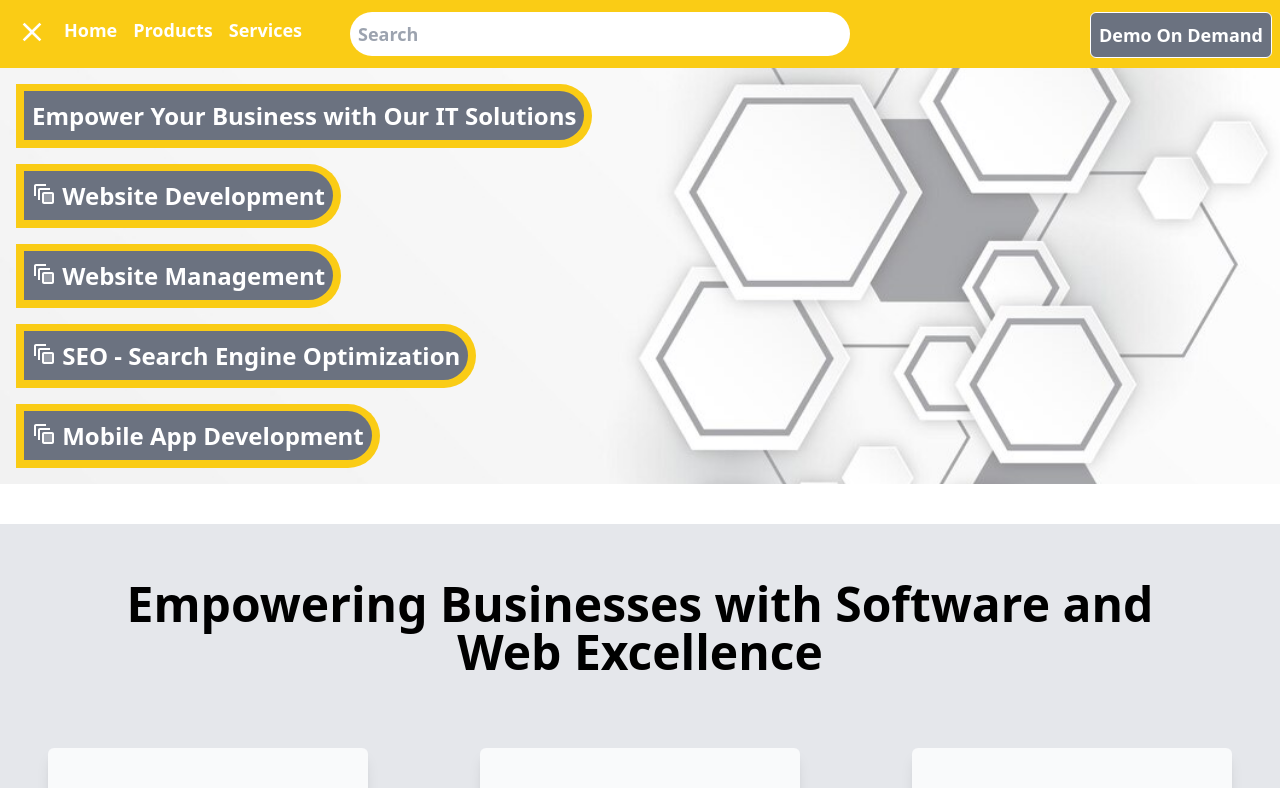
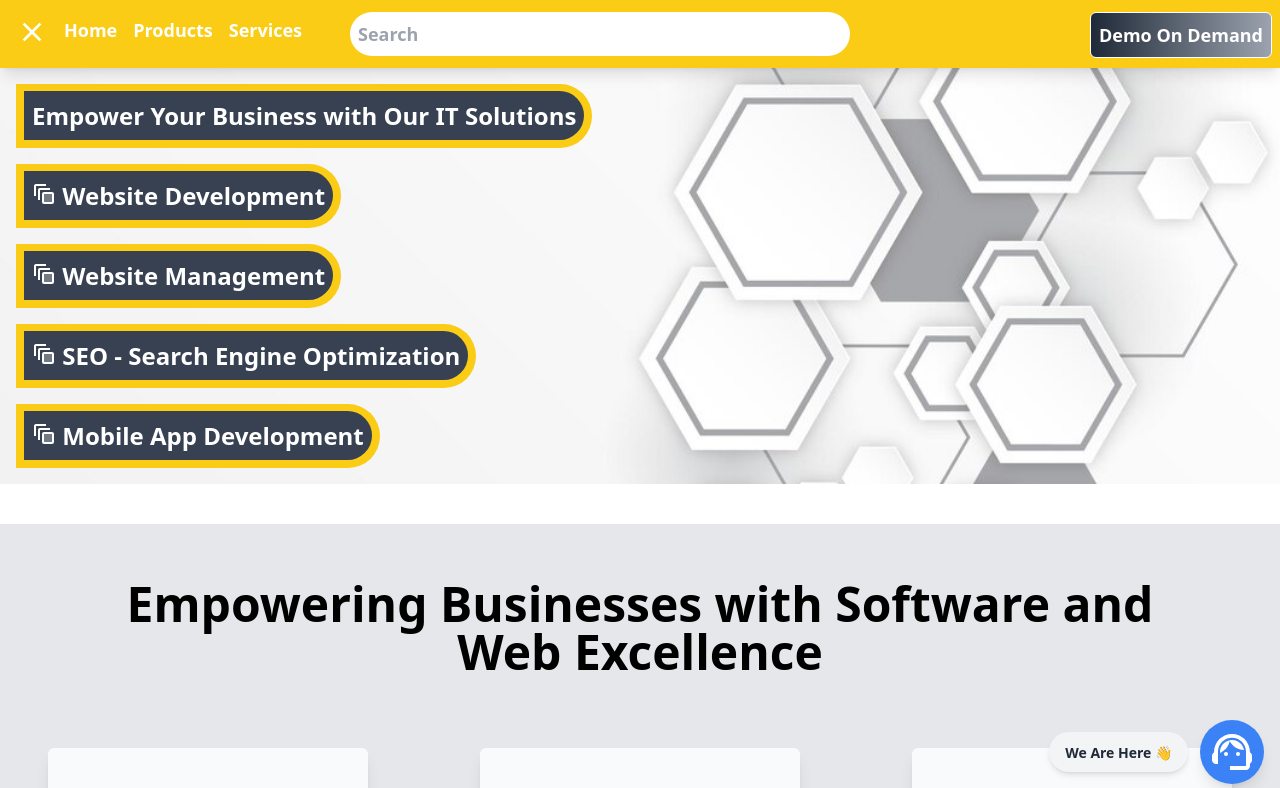
Before and after one commit to ashishkr26/webtrix, a React (Create React App) app: page / in a window 1280 px wide. Shown: the top 788 px of the page. Built offline with nearby package versions, Linux system fonts and the light colour scheme.

Commit message:
chatbot ui

```diff
--- a/src/App.js
+++ b/src/App.js
@@ -5,6 +5,7 @@ import "./index.css";
 import MainContainer from "./components/MainContainer";
 import Services from "./components/Services";
 import Faq from "./components/Faq";
+import ChatBot from "./components/ChatBot";
 
 function App() {
   const appRouter = createBrowserRouter([
@@ -17,6 +18,7 @@ function App() {
           element: (
             <>
               <MainContainer />
+              <ChatBot/>
               <Services />
               <Faq />
             </>
--- /dev/null
+++ b/src/components/ChatBot.js
@@ -0,0 +1,66 @@
+import React, { useState } from "react";
+import SupportAgentOutlinedIcon from "@mui/icons-material/SupportAgentOutlined";
+
+import CloseIcon from "@mui/icons-material/Close";
+
+const ChatBot = () => {
+  const [isChatOpen, setIsChatOpen] = useState(false);
+
+  const toggleChat = () => {
+    setIsChatOpen((prev) => !prev);
+  };
+
+  return (
+    <div className="fixed bottom-4 right-4 z-10">
+      {/* Chat Toggle Button */}
+      <div
+        className="flex items-center space-x-3 cursor-pointer"
+        onClick={toggleChat}
+      >
+        <div className="px-4 py-2 rounded-full bg-gray-100 shadow-md">
+          <span className="text-sm font-bold text-gray-800">
+            We Are Here 👋
+          </span>
+        </div>
+        <div className="bg-blue-500 rounded-full p-2 shadow-lg">
+          <SupportAgentOutlinedIcon
+            className="text-white"
+            style={{ fontSize: "48px" }}
+          />
+        </div>
+      </div>
+
+      {/* Chat Window */}
+      {isChatOpen && (
+        <div className="absolute bottom-20 right-0 w-72 h-96 bg-white rounded-lg shadow-lg flex flex-col overflow-hidden">
+          {/* Header */}
+          <div className="bg-blue-500 text-white text-center font-bold py-2 flex justify-between px-2 ">
+            <span>Chat with Us</span>{" "}
+            <span className="cursor-pointer" onClick={() => setIsChatOpen(false)}>
+              <CloseIcon />
+            </span>
+          </div>
+          {/* Messages */}
+          <div className="flex-1 p-4 bg-gray-50 overflow-y-auto">
+            <p className="text-gray-600 text-sm">
+              Welcome! How can we assist you today?
+            </p>
+          </div>
+          {/* Input */}
+          <div className="flex items-center border-t border-gray-200 p-2">
+            <input
+              type="text"
+              placeholder="Type a message..."
+              className="flex-1 px-3 py-2 border border-gray-300 rounded-md focus:outline-none focus:ring-2 focus:ring-blue-500"
+            />
+            <button className="ml-2 px-4 py-2 bg-blue-500 text-white rounded-md shadow-md hover:bg-blue-600">
+              Send
+            </button>
+          </div>
+        </div>
+      )}
+    </div>
+  );
+};
+
+export default ChatBot;
--- a/src/components/Header.js
+++ b/src/components/Header.js
@@ -6,7 +6,7 @@ import CloseIcon from "@mui/icons-material/Close";
 const Header = () => {
   const [sideIcon, setSideIcon] = useState(false);
   return (
-    <div className="bg-yellow-400 text-white opacity-70ont-semibold p-2 lg:text-lg md:text-base sm:text-sm shadow-lg flex justify-between">
+    <div className="bg-yellow-400 text-white opacity-70ont-semibold p-2 lg:text-lg md:text-base sm:text-sm shadow-lg flex justify-between sticky top-0 z-10">
       <ul className="flex flex-row font-semibold">
         <li onClick={() => setSideIcon(!sideIcon)} className="p-2 hover:scale-110 transition-all duration-300 ease-in-out">
           {sideIcon ? (
@@ -27,7 +27,7 @@ const Header = () => {
         </li>
 
       </ul>
-      <div><button className="bg-gray-500 p-2 mt-1 rounded-md border border-white font-semibold hover:scale-105 transition-all duration-300 ease-in-out"> Demo On Demand</button></div>
+      <div><button className="bg-gradient-to-r from-gray-800  to-gray-400 p-2 mt-1 rounded-md border border-white font-semibold hover:scale-105 transition-all duration-300 ease-in-out"> Demo On Demand</button></div>
     </div>
   );
 };
--- a/src/components/MainContainer.js
+++ b/src/components/MainContainer.js
@@ -1,6 +1,6 @@
 import React from "react";
 import newbg from "../assets/newbg.jpg";
-import AutoAwesomeMotionTwoToneIcon from '@mui/icons-material/AutoAwesomeMotionTwoTone';
+import AutoAwesomeMotionTwoToneIcon from "@mui/icons-material/AutoAwesomeMotionTwoTone";
 
 const MainContainer = () => {
   return (
@@ -13,28 +13,40 @@ const MainContainer = () => {
       className=" p-2 flex flex-col w-auto items-start bg-gray-50"
     >
       <div className="p-2 m-2 bg-yellow-400 rounded-r-full h-16">
-        <span className="bg-gray-500 relative top-2 p-2 text-2xl rounded-r-full font-semibold text-white">
+        <span className="bg-gray-700 relative top-2 p-2 text-2xl rounded-r-full font-semibold text-white hover:bg-gray-500">
           Empower Your Business with Our IT Solutions
         </span>
       </div>
       <div className="p-2 m-2 bg-yellow-400 rounded-r-full h-16">
-        <span className="bg-gray-500 relative top-2 p-2 text-2xl rounded-r-full font-semibold text-white ">
-        <span className="relative -top-1"><AutoAwesomeMotionTwoToneIcon /></span> Website Development
+        <span className="bg-gray-700 relative top-2 p-2 text-2xl rounded-r-full font-semibold text-white hover:bg-gray-500 ">
+          <span className="relative -top-1">
+            <AutoAwesomeMotionTwoToneIcon />
+          </span>{" "}
+          Website Development
         </span>
       </div>
       <div className="p-2 m-2 bg-yellow-400 rounded-r-full h-16">
-        <span className="bg-gray-500 relative top-2 p-2 text-2xl rounded-r-full font-semibold text-white">
-        <span className="relative -top-1"><AutoAwesomeMotionTwoToneIcon /></span> Website Management
+        <span className="bg-gray-700 relative top-2 p-2 text-2xl rounded-r-full font-semibold text-white hover:bg-gray-500">
+          <span className="relative -top-1">
+            <AutoAwesomeMotionTwoToneIcon />
+          </span>{" "}
+          Website Management
         </span>
       </div>
       <div className="p-2 m-2 bg-yellow-400 rounded-r-full h-16">
-        <span className="bg-gray-500 relative top-2 p-2 text-2xl rounded-r-full font-semibold text-white">
-        <span className="relative -top-1"><AutoAwesomeMotionTwoToneIcon /></span> SEO - Search Engine Optimization
+        <span className="bg-gray-700 relative top-2 p-2 text-2xl rounded-r-full font-semibold text-white hover:bg-gray-500">
+          <span className="relative -top-1">
+            <AutoAwesomeMotionTwoToneIcon />
+          </span>{" "}
+          SEO - Search Engine Optimization
         </span>
       </div>
       <div className="p-2 m-2 bg-yellow-400 rounded-r-full h-16">
-        <span className="bg-gray-500 relative top-2 p-2 text-2xl rounded-r-full font-semibold text-white">
-          <span className="relative -top-1"><AutoAwesomeMotionTwoToneIcon /></span> Mobile App Development
+        <span className="bg-gray-700 relative top-2 p-2 text-2xl rounded-r-full font-semibold text-white hover:bg-gray-500">
+          <span className="relative -top-1">
+            <AutoAwesomeMotionTwoToneIcon />
+          </span>{" "}
+          Mobile App Development
         </span>
       </div>
     </div>
```
